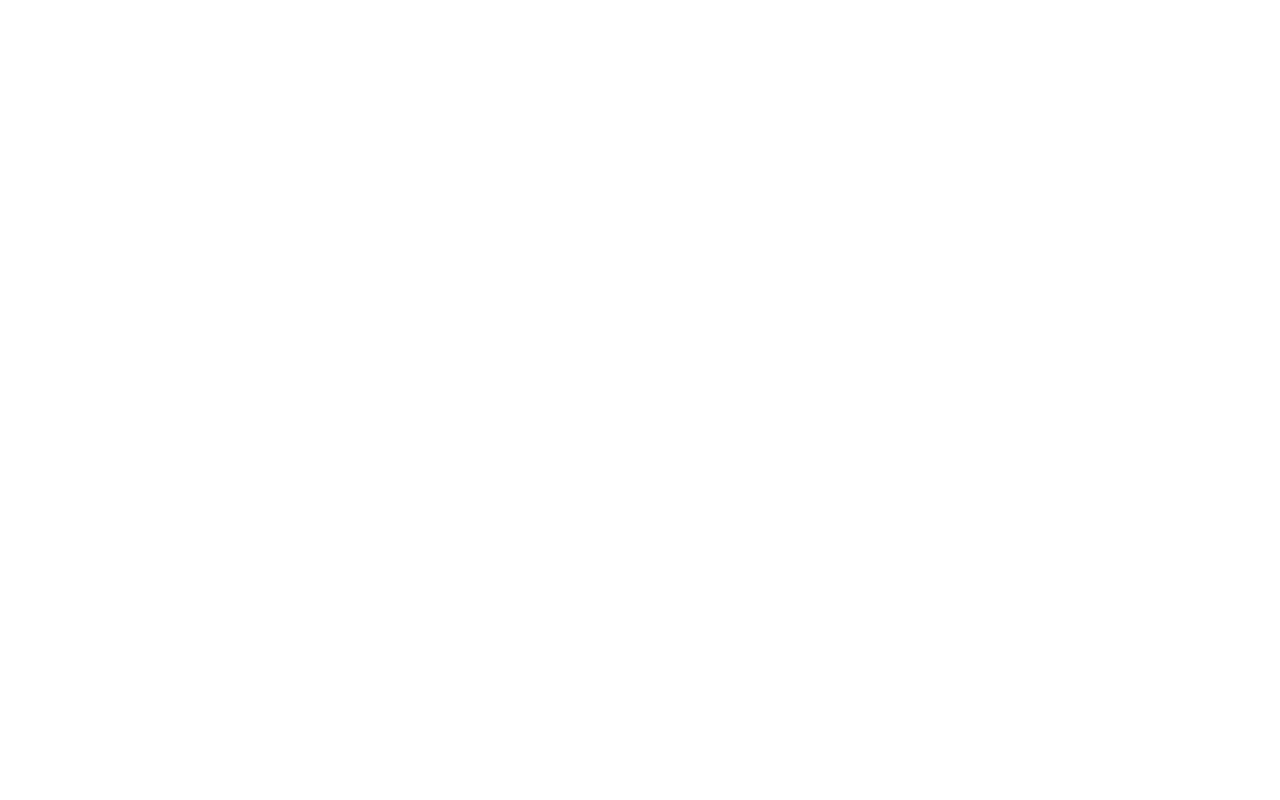
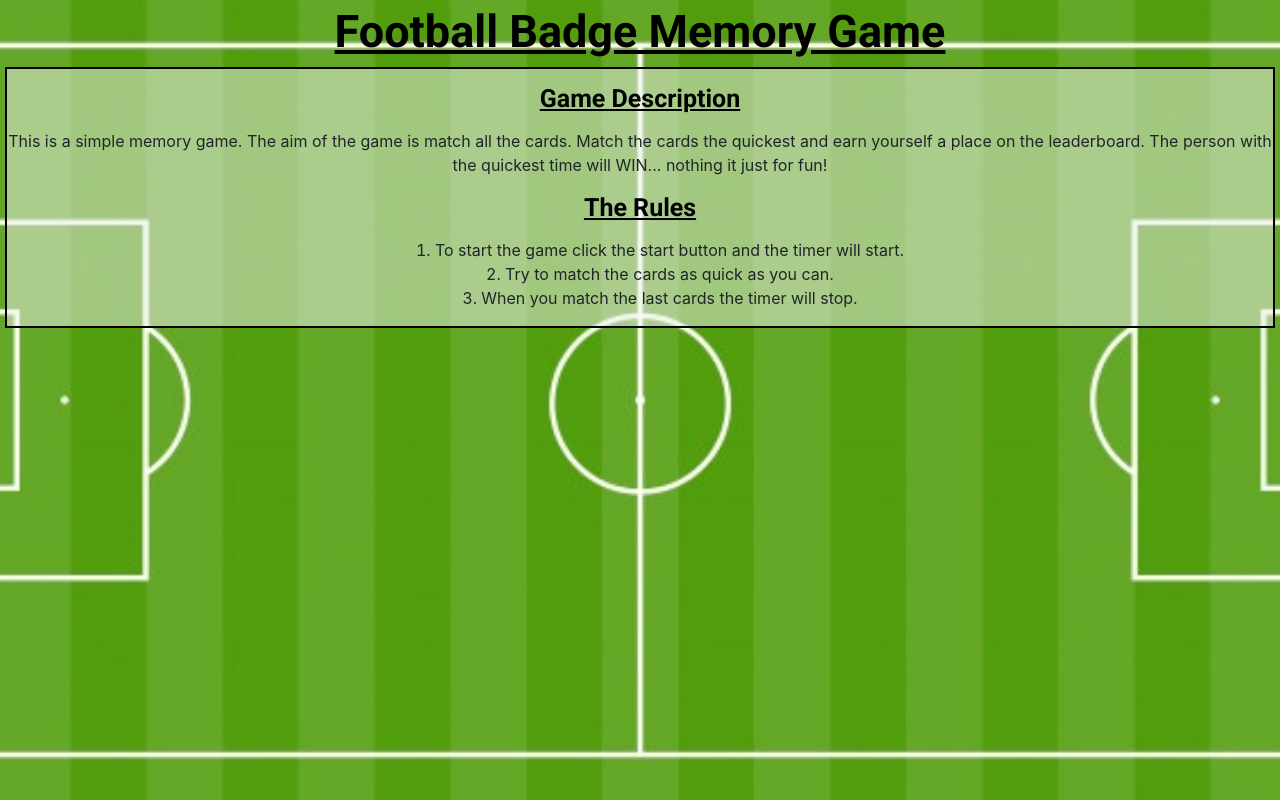
Before and after one commit to RyanLovell89/Football-Badge-Memory-Game, a plain HTML site: page index.html in a window 1280 px wide. Drawn offline with nearby package versions, Linux system fonts and the light colour scheme.

Commit message:
added headings and description box, added background. styled with css

```diff
--- /dev/null
+++ b/assets/css/style.css
@@ -0,0 +1,48 @@
+@import url('https://fonts.googleapis.com/css2?family=Lato&family=Roboto:wght@700&display=swap');
+
+/* ---------------------- background image */
+
+body {
+    background: url("../images/football-pitch.jpg") no-repeat center center fixed;
+    background-size: cover;
+    height: 100%;
+    overflow: hidden;
+}
+
+/* ------------------------Headings */
+
+h1 {
+    text-align: center;
+    text-decoration: underline;
+    color: black;
+    font-family: 'Roboto', sans-serif;
+    font-size: 45px;
+    margin-top: 5px;
+    font-weight: 700;
+}
+
+h2{
+    text-align: center;
+    text-decoration: underline;
+    color: black;
+    font-family: 'Roboto', sans-serif;
+    font-size: 25px;
+    margin: 15px 0 15px 0;
+}
+
+/* ------------------- Description box */
+
+.description-box {
+    border: solid black 2px;
+    margin: 0 5px 0 5px;
+    background-color: rgba(241, 241, 241, 0.5);
+}
+
+.game-description {
+    text-align: center;
+}
+
+.rules {
+    text-align: center;
+    list-style-position: inside;
+}
--- a/index.html
+++ b/index.html
@@ -1,12 +1,49 @@
 <!DOCTYPE html>
 <html lang="en">
+
 <head>
-    <meta charset="UTF-8">
-    <meta name="viewport" content="width=device-width, initial-scale=1.0">
-    <meta http-equiv="X-UA-Compatible" content="ie=edge">
-    <title>Football Badge Memory Game</title>
+	<meta charset="UTF-8">
+	<meta name="viewport" content="width=device-width, initial-scale=1.0">
+	<meta http-equiv="X-UA-Compatible" content="ie=edge">
+	<link rel="stylesheet" href="https://stackpath.bootstrapcdn.com/bootstrap/4.4.1/css/bootstrap.min.css"
+		integrity="sha384-Vkoo8x4CGsO3+Hhxv8T/Q5PaXtkKtu6ug5TOeNV6gBiFeWPGFN9MuhOf23Q9Ifjh" crossorigin="anonymous">
+	<script src="https://code.jquery.com/jquery-3.4.1.slim.min.js"
+		integrity="sha384-J6qa4849blE2+poT4WnyKhv5vZF5SrPo0iEjwBvKU7imGFAV0wwj1yYfoRSJoZ+n" crossorigin="anonymous">
+	</script>
+	<script src="https://cdn.jsdelivr.net/npm/popper.js@1.16.0/dist/umd/popper.min.js"
+		integrity="sha384-Q6E9RHvbIyZFJoft+2mJbHaEWldlvI9IOYy5n3zV9zzTtmI3UksdQRVvoxMfooAo" crossorigin="anonymous">
+	</script>
+	<script src="https://stackpath.bootstrapcdn.com/bootstrap/4.4.1/js/bootstrap.min.js"
+		integrity="sha384-wfSDF2E50Y2D1uUdj0O3uMBJnjuUD4Ih7YwaYd1iqfktj0Uod8GCExl3Og8ifwB6" crossorigin="anonymous">
+	</script>
+	<link rel="stylesheet" type="text/css" href="assets/css/style.css">
+	<title>Football Badge Memory Game</title>
 </head>
+
 <body>
 
+    <!-- Page Heading -->
+
+	<h1>Football Badge Memory Game</h1>
+
+	<!-- Game Description -->
+
+	<div class="description-box">
+		<h2>Game Description</h2>
+		<p class="game-description">This is a simple memory game. The aim of the game is match all the cards. Match the cards the quickest and
+			earn yourself a place on the leaderboard. The person with the quickest time will WIN... nothing it just for
+			fun!
+		</p>
+
+		<h2>The Rules</h2>
+		<ol class="rules">
+			<li>To start the game click the start button and the timer will start.</li>
+			<li>Try to match the cards as quick as you can.</li>
+			<li>When you match the last cards the timer will stop.</li>
+		</ol>
+	</div>
+
+
 </body>
+
 </html>
```
Also changed, not shown: assets/images/football-pitch.jpg (added), assets/js/main.js (added), assets/style.css (deleted).
